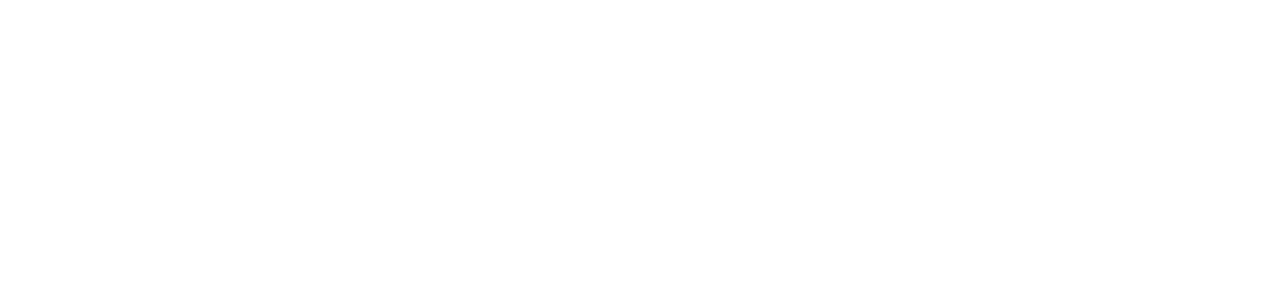
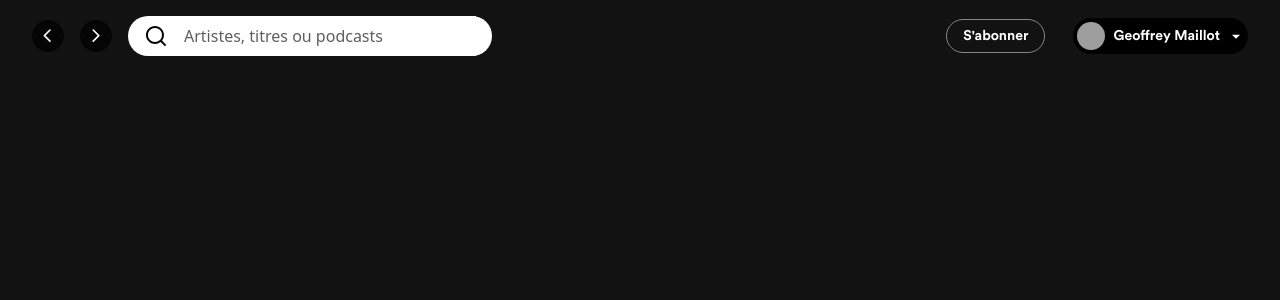
Before and after one commit to Geoffrey-Maillot/Spotify_clone, a React (Create React App) app: page /search in a window 1280 px wide. Before the commit this address had no page. Shown: the top 300 px of the page. Built offline with nearby package versions, Linux system fonts and the light colour scheme; grey boxes are pictures that could not be loaded.

Commit message:
Header en cours

```diff
--- /dev/null
+++ b/src/component/HeaderNav/HeaderNav.tsx
@@ -0,0 +1,92 @@
+import { useState } from 'react';
+
+// Import Router
+import { Link, useLocation } from 'react-router-dom';
+
+// Import Component
+import H2 from '../H2/H2';
+import RenderIf from '../UtilsComponents/RenderIf';
+
+// Import React Icon
+import { HiOutlineChevronLeft } from 'react-icons/hi';
+import { HiOutlineChevronRight } from 'react-icons/hi';
+import { RiArrowDownSFill } from 'react-icons/ri';
+import { RiSearchLine } from 'react-icons/ri';
+import { GrClose } from 'react-icons/gr';
+
+//Todo: Background transparent quand scoll est en haut puis change de couleur quand on scoll avec une opacité en fonction de la distance du haut de la fenêtre
+//Todo: Disable les boutons de nav si il n'y a pas de nav (voir su spotify)
+//Todo: Supprimer les sugestions de l'input search
+
+const HeaderNav = () => {
+  const [search, setSearch] = useState('');
+  const path = useLocation().pathname;
+
+  const searchOnChange = (e: React.ChangeEvent) => {
+    const value: string = (e.target as HTMLInputElement).value;
+    setSearch(() => value);
+  };
+
+  const resetSearch = () => {
+    setSearch('');
+  };
+
+  return (
+    <header className="flex items-center content-start bg-transparent px-8 py-4 gap-4">
+      {/* //? Voir pour faire un composant des boutons si on les retrouves encore ailleurs*/}
+      <div className="flex content-start items-start gap-4">
+        <button className="w-8 h-8 bg-dark-400/70 flex justify-center items-center cursor-pointer  rounded-full">
+          <span>
+            <HiOutlineChevronLeft size="1.2rem" color="#fff" />
+          </span>
+        </button>
+        <button className="w-8 h-8 bg-dark-400/70 flex justify-center items-center cursor-pointer rounded-full">
+          <span>
+            <HiOutlineChevronRight size="1.2rem" color="#fff" />
+          </span>
+        </button>
+      </div>
+      <RenderIf bool={path === '/search'}>
+        <div className="max-w-[364px] w-full h-10 bg-white flex justify-start items-center gap-4 px-4 rounded-full ">
+          <RiSearchLine size="1.5rem" color="#000" />
+
+          <input
+            className="h-10 focus:outline-none grow"
+            type="text"
+            name="search"
+            value={search}
+            placeholder="Artistes, titres ou podcasts"
+            autoComplete="false"
+            onChange={(e) => searchOnChange(e)}
+          />
+          <RenderIf bool={search.length > 0}>
+            <button className="ml-auto">
+              <GrClose size="1.5rem" color="#000" onClick={resetSearch} />
+            </button>
+          </RenderIf>
+        </div>
+      </RenderIf>
+      <div className="ml-auto flex items-center justify-center gap-7">
+        <a
+          className=" block bg-transparent border border-solid border-gray-500 rounded-full hover:scale-[1.04] hover:bg-dark-400 hover:border-white transition py-2 px-4"
+          href="https://www.spotify.com/fr/premium/?utm_source=app&utm_medium=desktop&utm_campaign=upgrade"
+        >
+          <H2 label="S'abonner" color="white" size="sm" />
+        </a>
+        <button className="flex items-center justify-center gap-2 p-1 rounded-full bg-dark-400 hover:bg-dark-50">
+          <div className="w-7 h-7 ">
+            <img
+              className="rounded-full object-cover"
+              src="https://source.unsplash.com/random/28x28"
+              alt="Profil"
+            />
+          </div>
+          <H2 label="Geoffrey Maillot" size="sm" color="white" />
+          <RiArrowDownSFill color="white" />
+        </button>
+      </div>
+    </header>
+  );
+};
+
+export default HeaderNav;
--- a/src/component/Home/Home.tsx
+++ b/src/component/Home/Home.tsx
@@ -1,10 +1,10 @@
 import './home.scss';
 
-import CardMusic from '../Cards/CardMusic';
+import HeaderNav from '../HeaderNav/HeaderNav';
 const Home = () => {
   return (
-    <section className=" w-full h-screen bg-dark-100 flex justify-center items-center flex-col gap-5">
-      <CardMusic />
+    <section className=" w-full h-screen bg-dark-100">
+      <HeaderNav />
     </section>
   );
 };
--- a/src/component/Paragraph/Paragraph.tsx
+++ b/src/component/Paragraph/Paragraph.tsx
@@ -20,15 +20,15 @@ const colors: { [x: string]: string } = {
   lightGray: 'text-gray-200',
 };
 
+//Todo: Utiliser le truncate de tailwind pour mettre les 3 petits points quand un texte dépasse.  Voir sur Spotify, seul la 2nd ligne dépasse...
+
 const Paragraph = ({
   children,
   label,
   size = 'sm',
   color = 'lightGray',
 }: Props) => (
-  <p
-    className={`font-circularBook ${colors[color]} ${fontSize[size]}`}
-  >
+  <p className={`font-circularBook ${colors[color]} ${fontSize[size]}`}>
     {label ? label : children}
   </p>
 );
--- /dev/null
+++ b/src/component/UtilsComponents/RenderIf.tsx
@@ -0,0 +1,11 @@
+interface Props {
+  children: any;
+  bool: boolean;
+}
+
+const RenderIf = ({ children, bool }: Props) => {
+  if (!bool) return null;
+  return children;
+};
+
+export default RenderIf;
--- a/src/pages/App/App.tsx
+++ b/src/pages/App/App.tsx
@@ -1,11 +1,18 @@
 import { Routes, Route } from 'react-router-dom';
-import './app.scss';
 import Home from '../../component/Home/Home';
+
+//Todo : Faire une 404
 
 function App() {
   return (
     <Routes>
       <Route path="/" element={<Home />} />
+      <Route path="search" element={<Home />} />
+      <Route path="collection">
+        <Route index element={<Home />} />
+        <Route path="playlists" element={<Home />} />
+        <Route path="*" element={<div>404</div>} />
+      </Route>
     </Routes>
   );
 }
--- a/tailwind.config.js
+++ b/tailwind.config.js
@@ -14,6 +14,7 @@ module.exports = {
     },
     colors: {
       dark: {
+        50: '#282828',
         100: '#121212',
         200: '#181818',
         300: '#15080A',
@@ -24,7 +25,8 @@ module.exports = {
         100: '#b2b2b2',
         200: '#b3b3b3',
         300: '#a7a7a7',
-        400: '#5e5e5e'
+        400: '#5e5e5e',
+        500: '#878787'
       },
       purple: {
         100: '#4d18f3',
@@ -34,6 +36,9 @@ module.exports = {
         100: "#1fdf64",
         200: '#1ed760',
         300: '#169C46'
+      },
+      brown: {
+        100: "#521A24"
       }
     },
 
```
Also changed, not shown: src/pages/App/app.scss (deleted), 2 other files (tests, documents, lock files or other folders).
